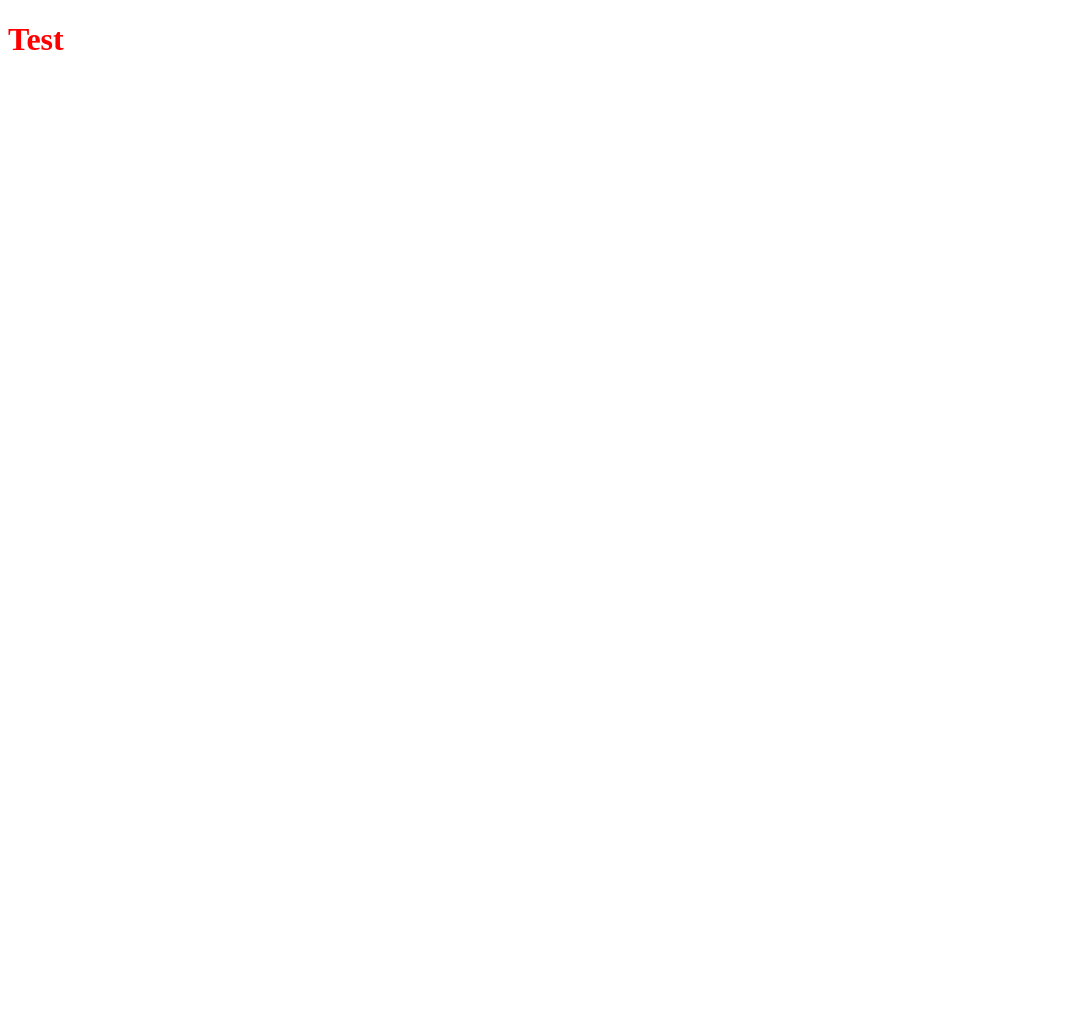
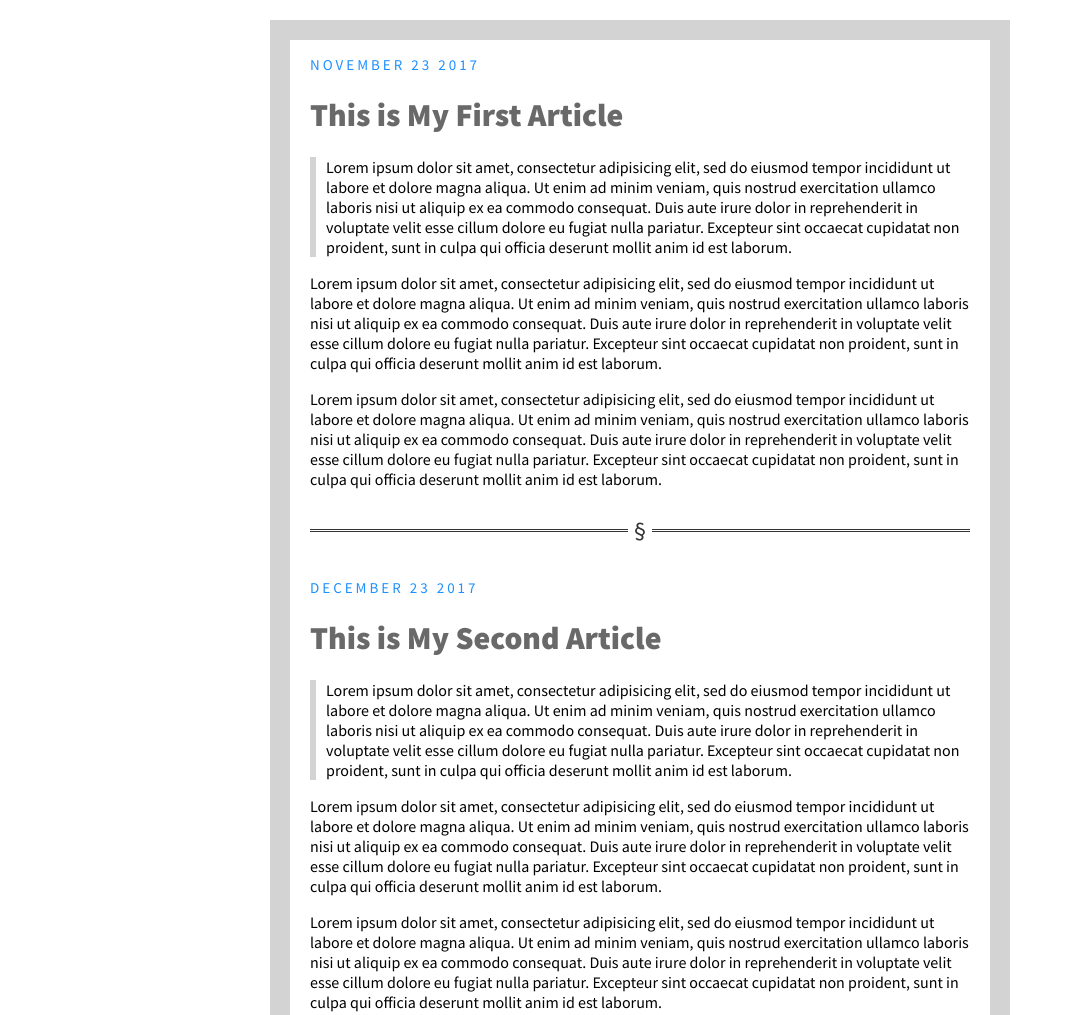
Before and after one commit to kate758/simple_blog, a plain HTML site: page index.html in a window 1280 px wide. Shown: the top 1015 px of the page, without its empty margins (0-1065 px from the left). Before the commit the page ends 800 px from the top, so only its background shows below. Drawn offline with Linux system fonts and the light colour scheme.

Commit message:
Completed exercise

```diff
--- a/index.html
+++ b/index.html
@@ -4,8 +4,35 @@
     <meta charset="utf-8">
     <title>Simple Blog</title>
     <link href="./style.css" type="text/css" rel="stylesheet">
+    <link href="https://fonts.googleapis.com/css?family=Source+Sans+Pro:400,900" rel="stylesheet">
   </head>
   <body>
-    <h1>Test</h1>
+
+    <!-- NOVEMBER -->
+        <div class="nov">
+          <h3>November 23 2017</h3>
+          <h1>This is My First Article</h1>
+
+          <p>Lorem ipsum dolor sit amet, consectetur adipisicing elit, sed do eiusmod tempor incididunt ut labore et dolore magna aliqua. Ut enim ad minim veniam, quis nostrud exercitation ullamco laboris nisi ut aliquip ex ea commodo consequat. Duis aute irure dolor in reprehenderit in voluptate velit esse cillum dolore eu fugiat nulla pariatur. Excepteur sint occaecat cupidatat non proident, sunt in culpa qui officia deserunt mollit anim id est laborum.</p>
+
+          <p>Lorem ipsum dolor sit amet, consectetur adipisicing elit, sed do eiusmod tempor incididunt ut labore et dolore magna aliqua. Ut enim ad minim veniam, quis nostrud exercitation ullamco laboris nisi ut aliquip ex ea commodo consequat. Duis aute irure dolor in reprehenderit in voluptate velit esse cillum dolore eu fugiat nulla pariatur. Excepteur sint occaecat cupidatat non proident, sunt in culpa qui officia deserunt mollit anim id est laborum.</p>
+
+          <p>Lorem ipsum dolor sit amet, consectetur adipisicing elit, sed do eiusmod tempor incididunt ut labore et dolore magna aliqua. Ut enim ad minim veniam, quis nostrud exercitation ullamco laboris nisi ut aliquip ex ea commodo consequat. Duis aute irure dolor in reprehenderit in voluptate velit esse cillum dolore eu fugiat nulla pariatur. Excepteur sint occaecat cupidatat non proident, sunt in culpa qui officia deserunt mollit anim id est laborum.</p>
+          <hr>
+      </div>
+
+      <!-- DECEMBER -->
+      <div class="dec">
+        <h3>December 23 2017</h3>
+        <h1>This is My Second Article</h1>
+
+        <p>Lorem ipsum dolor sit amet, consectetur adipisicing elit, sed do eiusmod tempor incididunt ut labore et dolore magna aliqua. Ut enim ad minim veniam, quis nostrud exercitation ullamco laboris nisi ut aliquip ex ea commodo consequat. Duis aute irure dolor in reprehenderit in voluptate velit esse cillum dolore eu fugiat nulla pariatur. Excepteur sint occaecat cupidatat non proident, sunt in culpa qui officia deserunt mollit anim id est laborum.</p>
+
+        <p>Lorem ipsum dolor sit amet, consectetur adipisicing elit, sed do eiusmod tempor incididunt ut labore et dolore magna aliqua. Ut enim ad minim veniam, quis nostrud exercitation ullamco laboris nisi ut aliquip ex ea commodo consequat. Duis aute irure dolor in reprehenderit in voluptate velit esse cillum dolore eu fugiat nulla pariatur. Excepteur sint occaecat cupidatat non proident, sunt in culpa qui officia deserunt mollit anim id est laborum.</p>
+
+        <p>Lorem ipsum dolor sit amet, consectetur adipisicing elit, sed do eiusmod tempor incididunt ut labore et dolore magna aliqua. Ut enim ad minim veniam, quis nostrud exercitation ullamco laboris nisi ut aliquip ex ea commodo consequat. Duis aute irure dolor in reprehenderit in voluptate velit esse cillum dolore eu fugiat nulla pariatur. Excepteur sint occaecat cupidatat non proident, sunt in culpa qui officia deserunt mollit anim id est laborum.</p>
+      </div>
+
+
   </body>
 </html>
--- a/style.css
+++ b/style.css
@@ -1,3 +1,58 @@
+* {
+  font-family: "Source Sans Pro"
+}
+
+body {
+  max-width: 700px;
+  width: 80%;
+  margin: 20px auto;
+  border: 20px solid lightgrey;
+}
+
+h3  {
+  color: dodgerblue;
+  font-weight: normal;
+  text-transform: uppercase;
+  letter-spacing: 3px;
+  font-size: 15px;
+  margin-left: 20px;
+}
+
 h1 {
-  color: red;
+  margin-left: 20px;
+  color: dimgray;
 }
+
+p {
+  margin-left: 20px;
+  margin-right: 20px;
+}
+
+p:nth-of-type(1) {
+  border-left: 6px solid lightgrey;
+  padding-left: 10px;
+}
+
+p:last-of-type {
+  margin-bottom: 40px;
+}
+
+hr {
+    overflow: visible; /* For IE */
+    padding: 0;
+    border: none;
+    border-top: medium double #333;
+    color: #333;
+    text-align: center;
+    margin-left: 20px;
+    margin-right: 20px;
+}
+hr:after {
+    content: "§";
+    display: inline-block;
+    position: relative;
+    top: -0.7em;
+    font-size: 1.5em;
+    padding: 0 0.25em;
+    background: white;
+}
```
